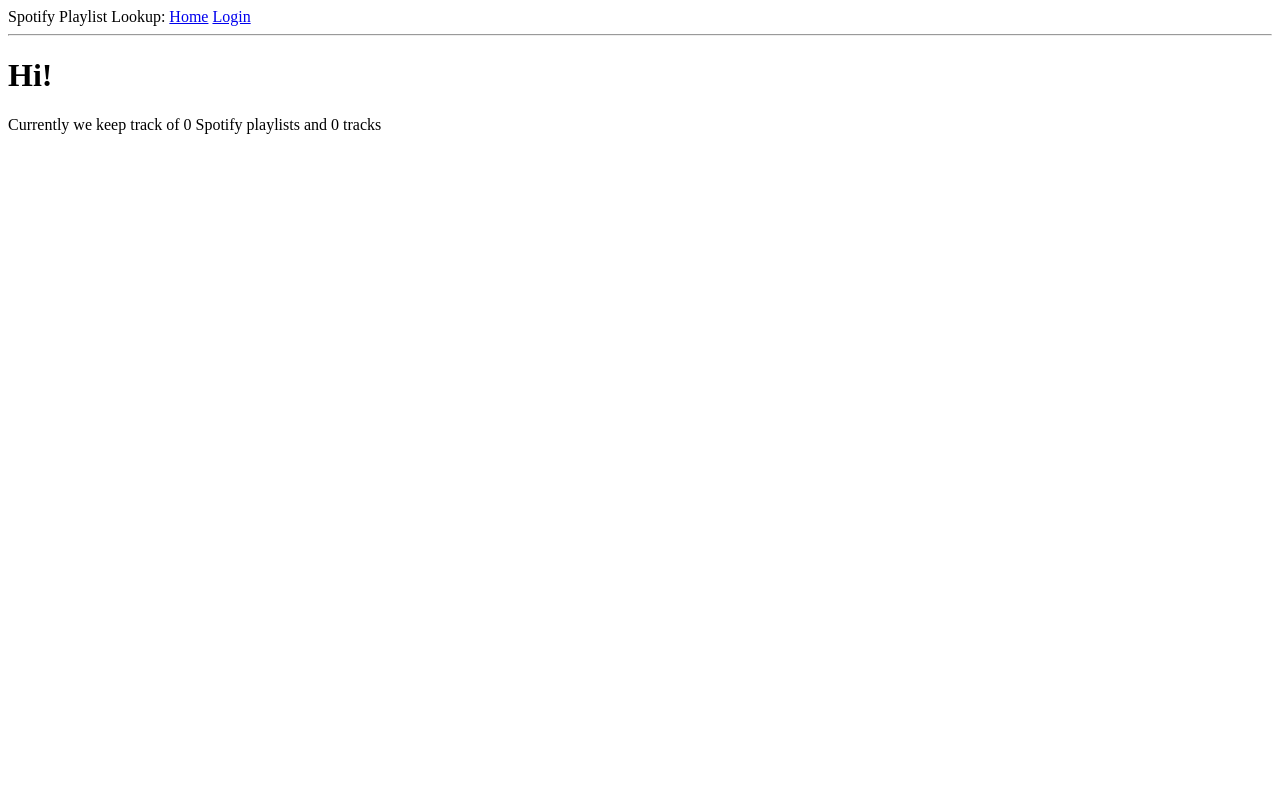
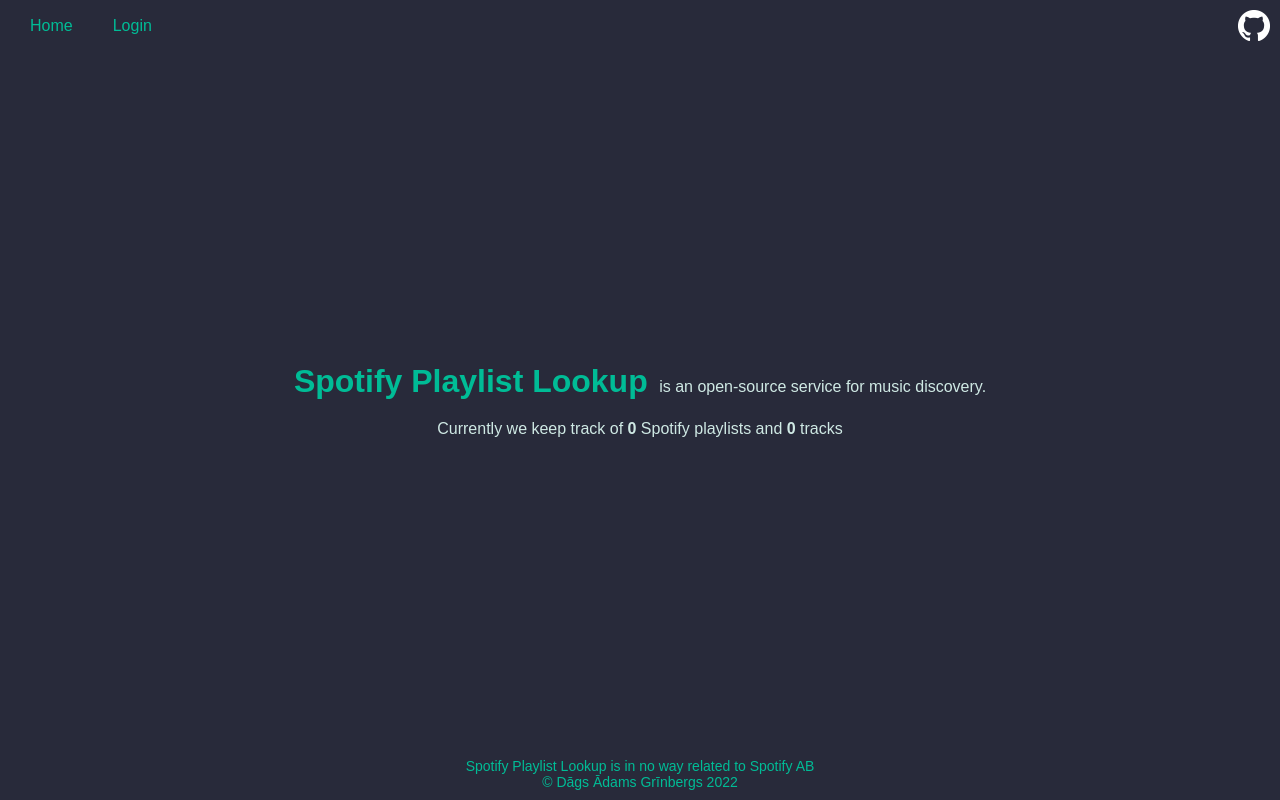
Before and after one commit to NomadicDaggy/spotify-playlist-lookup, a Flask app: page / in a window 1280 px wide. Run offline with Flask 2, Linux system fonts and the light colour scheme; data that the repository does not hold is empty; parts of the project's set-up code (start-up, migrations or seed data) failed here and were passed over; some web fonts are replaced.

Commit message:
front-page redesign

```diff
--- /dev/null
+++ b/services/web/app/static/css/style.css
@@ -0,0 +1,86 @@
+@import url('https://rsms.me/inter/inter.css');
+html { font-family: 'Inter', sans-serif; }
+@supports (font-variation-settings: normal) {
+  html { font-family: 'Inter var', sans-serif; }
+}
+
+:root {
+    --main-bg-color: #282A3A;
+    --low-contrast-bg-color: #323448;
+    --main-text-color: rgb(207, 233, 228);
+    --secondary-text-color: #00BC96;
+}
+
+html {
+    background-color: var(--main-bg-color);
+    color: var(--main-text-color);
+}
+a {
+    color: var(--secondary-text-color);
+    text-decoration: none;
+}
+
+body {
+    display: flex;
+    flex-direction: column;
+    justify-content: space-between;
+    height: 100%;
+    margin: 0;
+}
+
+#navbar {
+    color: var(--secondary-text-color);
+    padding: 10px 0 0 10px;
+    display: flex;
+    flex-direction: row;
+    justify-content: flex-start;
+    align-items: center;
+}
+#left-links {
+    display: flex;
+    flex-direction: row;
+    justify-content: space-between;
+
+    font-size: 16px;
+}
+#left-links > a {
+    /* background-color: var(--low-contrast-bg-color); */
+    /* border: solid 1px var(--low-contrast-bg-color); */
+    border-radius: 9px;
+    padding: 5px 10px;
+    margin: 0 10px;
+}
+#repo-link {
+    padding-right: 10px;
+    margin-left: auto;
+    border: none !important;
+}
+#logo {
+    font-size: 20px;
+    text-decoration: none;
+    font-weight: 600;
+    padding-right: 30px;
+}
+
+#main-content {
+    align-self: center;
+}
+#inline-logo {
+    color: var(--secondary-text-color);
+    font-size: 32px;
+    padding-right: 7px;
+}
+#homepage-stats {
+    padding-top: 20px;
+    text-align: center;
+}
+
+#footer {
+    color: var(--secondary-text-color);
+    justify-self: flex-end;
+    font-weight: 200;
+    font-size: 14px;
+    align-self: center;
+    padding-bottom: 10px;
+    text-align: center;
+}
--- a/services/web/app/templates/base.html
+++ b/services/web/app/templates/base.html
@@ -1,6 +1,9 @@
 <html>
 
 <head>
+    <link rel="stylesheet" href="{{ url_for('static', filename='css/style.css') }}">
+    <link rel="stylesheet" href="{{ url_for('static', filename='css/github-logo.css') }}">
+
     {% if title %}
     <title>{{ title }} - Spotify Playlist Lookup</title>
     {% else %}
@@ -9,7 +12,8 @@
 </head>
 
 <body>
-    <div>Spotify Playlist Lookup:
+    <div id="navbar">
+        <div id="left-links">
             <a href="{{ url_for('route_blueprint.index') }}">Home</a>
             {% if current_user.is_anonymous %}
             <a href="{{ url_for('route_blueprint.login') }}">Login</a>
@@ -19,7 +23,11 @@
             <a href="{{ url_for('route_blueprint.logout') }}">Logout</a>
             {% endif %}
         </div>
-    <hr>
+        <a id="repo-link" href="https://github.com/NomadicDaggy/spotify-playlist-lookup">
+            <img id="gh-logo" src="{{ url_for('static', filename='img/GitHub-Mark-Light-32px.png') }}"
+                alt="Github Logo"></a>
+    </div>
+    <div id="main-content">
         {% with messages = get_flashed_messages() %}
         {% if messages %}
         <ul>
@@ -30,6 +38,11 @@
         {% endif %}
         {% endwith %}
         {% block content %}{% endblock %}
+    </div>
+    <div id="footer">
+        Spotify Playlist Lookup is in no way related to Spotify AB<br>
+        © Dāgs Ādams Grīnbergs 2022
+    </div>
 </body>
 
 </html>
--- a/services/web/app/templates/index.html
+++ b/services/web/app/templates/index.html
@@ -1,9 +1,9 @@
 {% extends "base.html" %}
 
 {% block content %}
-<h1>Hi!</h1>
+<strong id="inline-logo">Spotify Playlist Lookup</strong> is an open-source service for music discovery.
 
 <div id="homepage-stats">
-    Currently we keep track of {{ playlist_count }} Spotify playlists and {{ track_count }} tracks
+    Currently we keep track of <b>{{ playlist_count }}</b> Spotify playlists and <b>{{ track_count }}</b> tracks
 </div>
 {% endblock %}
```
Also changed, not shown: services/web/app/static/img/GitHub-Mark-Light-32px.png (added), services/web/app/static/img/GitHub-Mark-Light-64px.png (added). Lines whose indentation alone changed are shown as unchanged.
